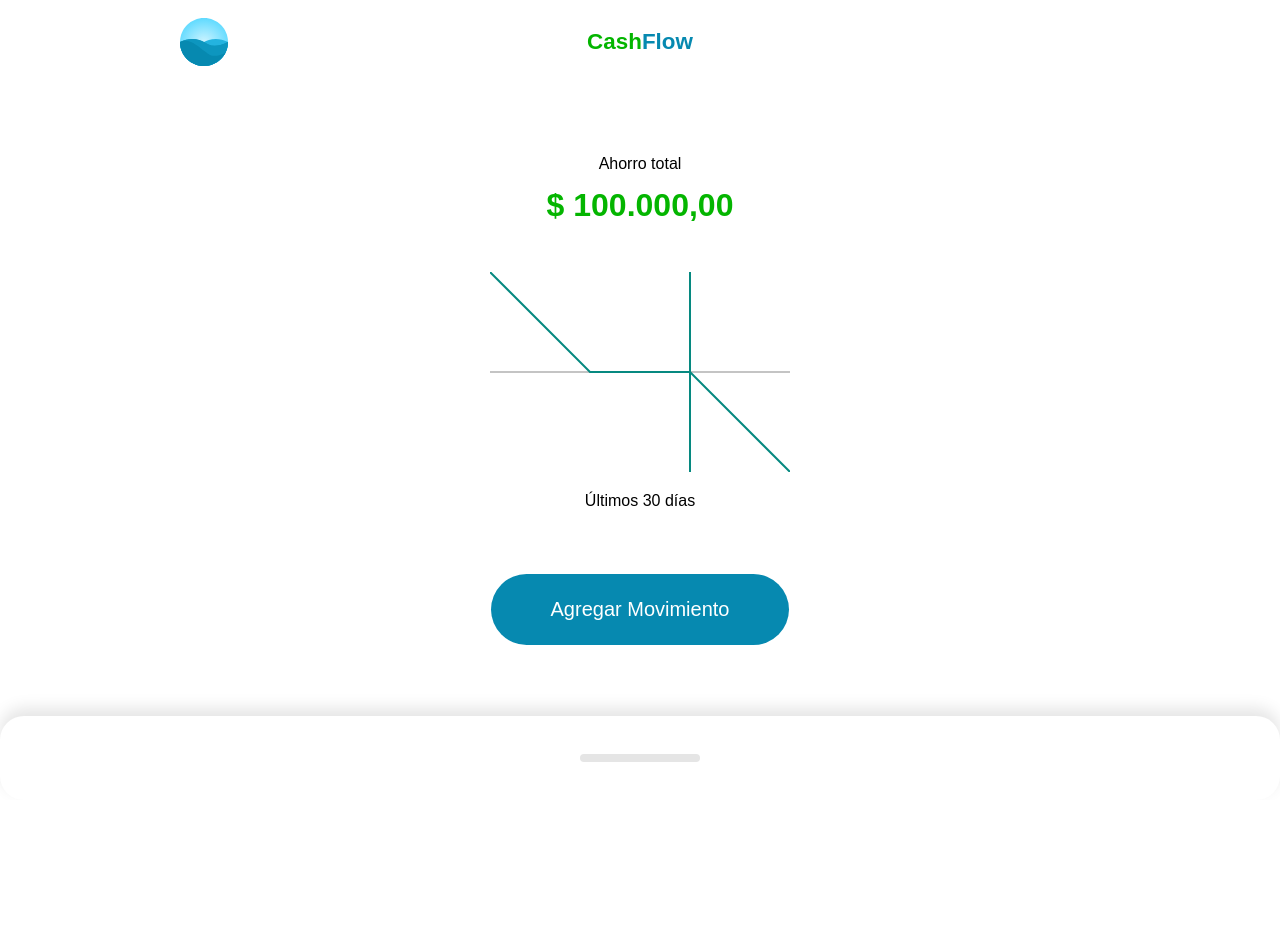
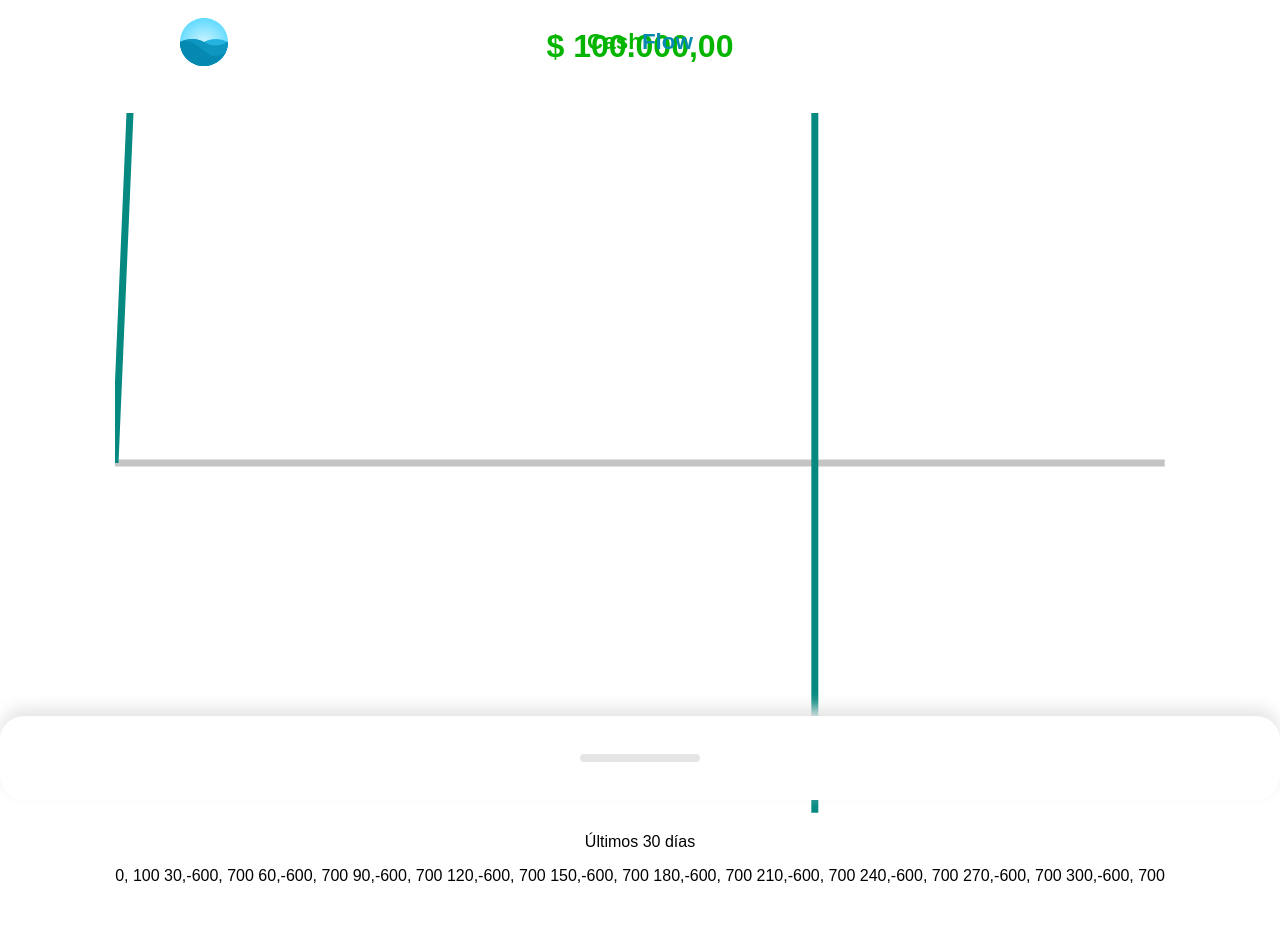
Before and after one commit to codigo-natural/Cashflow, a Vue app: page / in a window 1280 px wide. Shown: the top 947 px of the page. Before the commit the page ends 800 px from the top, so only its background shows below. Built offline with nearby package versions, Linux system fonts and the light colour scheme.

Commit message:
feat 🎉 add coordinates to the graphic

```diff
--- a/src/components/Home.vue
+++ b/src/components/Home.vue
@@ -10,7 +10,7 @@
         :amount="amount"
       >
         <template #graphic>
-          <Graphic />
+          <Graphic :amounts="amounts" />
         </template>
         <template #action>
           <Action />
@@ -44,8 +44,9 @@
     },
     data() {
       return {
+        label: null,
         amount: null,
-        label: 'Ahorro total',
+        amounts: [100, 200, 500, 200, -300, -600, 700, 0, 200, 500 -400],
         movements: [
         {
           id: 1,
--- a/src/components/Resume/Graphic.vue
+++ b/src/components/Resume/Graphic.vue
@@ -13,7 +13,7 @@
         fill="none"
         stroke="#068980"
         stroke-width="2"
-        points="0,0 100,100 200,100 300,200"
+        :points="points"
       />
       <line
         stroke="#068980"
@@ -25,8 +25,40 @@
       />
     </svg>
     <p>Últimos 30 días</p>
+    <p>{{ points }}</p>
   </div>
 </template>
+
+<script setup>
+  import { toRefs, defineProps, computed } from 'vue';
+
+  const props = defineProps({
+    amounts: {
+      type: Array,
+      default: () => [],
+    }
+  })
+
+  const { amounts } = toRefs(props)
+
+  const amountToPixels = (amount) => {
+    const min = Math.min(...amounts.value)
+    const max = Math.max(...amounts.value)
+
+    return `${min}, ${max}`
+  }
+
+const points = computed(() => {
+  const total = amounts.value.length
+  return Array(total).fill(100).reduce((points, amount, i) => {
+    const x = (300 / total) * (i + 1)
+    const y = amountToPixels(amount)
+    console.log(y)
+    return `${points} ${x},${y}`
+  }, "0, 100")
+})
+
+</script>
 
 <style scoped>
   svg {
```
